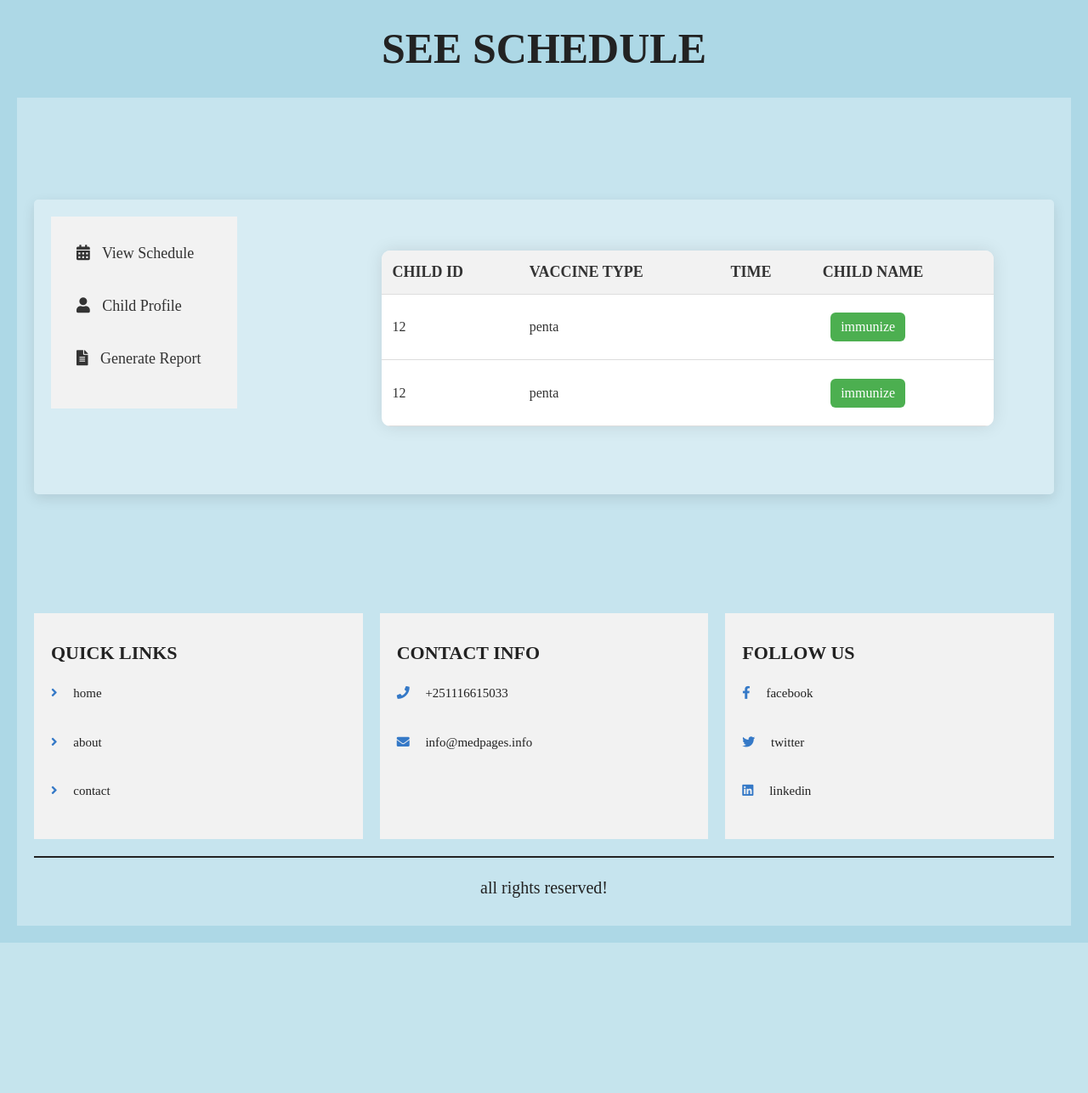
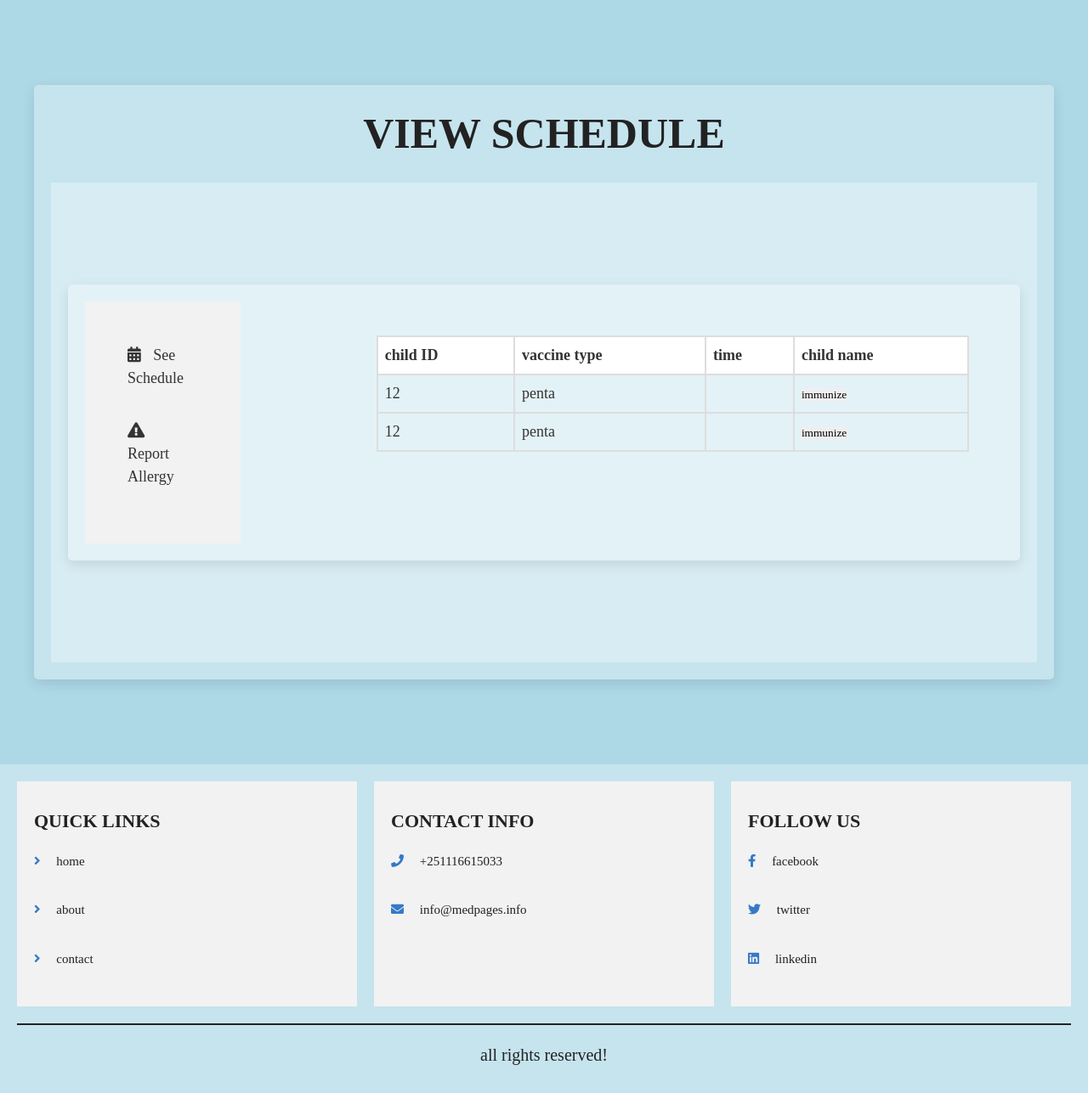
Before and after one commit to lensesorsa/lense, a PHP site: page /viewschedule.php in a window 1280 px wide. Shown: the part 78-1365 px from the top of the page at 85% size. Before the commit the page ends 1188 px from the top, so only its background shows below. Run offline with PHP 8.4, Linux system fonts and the light colour scheme; data comes from the database, SQL or seed files in the repository.

Commit message:
update style

```diff
--- a/viewschedule.php
+++ b/viewschedule.php
@@ -5,15 +5,41 @@
    <meta charset="UTF-8">
    <meta http-equiv="X-UA-Compatible" content="IE=edge">
    <meta name="viewport" content="width=device-width, initial-scale=1.0">
-   <title>view schedule</title>
+   <title>View schedule</title>
    <!-- font awesome cdn link  -->
    <link rel="stylesheet" href="https://cdnjs.cloudflare.com/ajax/libs/font-awesome/5.15.4/css/all.min.css">
    <!-- swiper css link  -->
    <link rel="stylesheet" href="https://unpkg.com/swiper@7/swiper-bundle.min.css" />
    <!-- custom css file link  -->
-   <link rel="stylesheet" href="css/style.css">
+   <link rel="stylesheet" href="css/Style.css">
+   <ink rel="shortcut icon" href="images/ye.jpg">
 </head>
 <style>
+   table {
+      border-collapse: collapse;
+      width: 100%;
+      margin-bottom: 20px;
+   }
+
+   th,
+   td {
+      text-align: left;
+      padding: 8px;
+      border: 2px solid #ddd;
+      font-size: 18px;
+   }
+
+   th {
+      background-color: white;
+
+   }
+
+   /* Add hover effect to rows */
+   tr:hover {
+      background-color: #f5f5f5;
+      cursor: pointer;
+   }
+
    /* Reset styles */
    * {
       box-sizing: border-box;
@@ -48,7 +74,7 @@ a:hover {
    .row {
       display: flex;
       flex-direction: row;
-   column-gap:10rem;
+      column-gap: 10rem;
    }
 
    .col-3 {
@@ -57,14 +83,14 @@ a:hover {
    }
 
    .col-9 {
-   width: 75%;
+      width: 85%;
    }
 
    /* Navigation styles */
    .box {
       background-color: #f2f2f2;
       padding: 20px;
-   height: auto;
+      height: 100%;
       position: sticky;
       left: 0;
       top: 0;
@@ -123,76 +149,25 @@ a:hover {
    .btn:hover {
       background-color: #0056b3;
    }
-   body {
-      background-color: lightblue;
-      font-family: Arial, sans-serif;
-   }
-
-   table {
-      border-collapse: collapse;
-      width: 100%;
-      margin-bottom: 20px;
-      background-color: white;
-      box-shadow: 0 0 20px rgba(0, 0, 0, 0.1);
-      border-radius: 10px;
-      overflow: hidden;
-   }
-
-   th,
-   td {
-      text-align: left;
-      padding: 12px;
-      border-bottom: 1px solid #ddd;
-   }
-
-   th {
-      background-color: #f2f2f2;
-      font-size: 18px;
-      text-transform: uppercase;
-   }
-
-   td {
-      font-size: 16px;
-   }
-
-   button {
-      display: inline-block;
-      padding: 8px 12px;
-      border-radius: 6px;
-      border: none;
-      background-color: #4CAF50;
-      color: white;
-      font-size: 16px;
-      cursor: pointer;
-      transition: background-color 0.3s ease;
-      margin: 5%;
-   }
-
-   button:hover {
-      background-color: #3e8e41;
-   }
 </style>
 
 <body style="background-color:lightblue">
-<?php @include 'Nhome.php'; ?>
-<section class="contact">
-         <h1 class="heading">see schedule</h1>
+   <?php @include 'NKhome.php'; ?>
+   <div class="container">
+      <h1 class="heading">View schedule</h1>
       <section class="footer">
          <!-- <div class="box-container"> -->
             <div class="container">
                <div class="row">
                   <div class="col-3">
                      <div class="box">
-               <a href="viewschedule.php" class="active"><i class="fas fa-calendar-alt"></i> View Schedule</a>
-               <a href="childprofile.php"><i class="fas fa-user"></i> Child Profile</a>
-               <a href="generatereport.php"><i class="fas fa-file-alt"></i> Generate Report</a>
+                        <?php @include 'parentnavigation.php'; ?>
                      </div>
                   </div>
                   <div class="col-9 welcome">
                     <div class="content">
                     <fieldset style="width: 10;">
             <?php
-                            session_start();
             $host = "localhost";
             $username = "root";
             $password = "";
@@ -201,9 +176,10 @@ a:hover {
             try {
                $conn = new PDO("mysql:host=$host;dbname=$dbname", $username, $password);
                $conn->setAttribute(PDO::ATTR_ERRMODE, PDO::ERRMODE_EXCEPTION);
+            //    session_start();
 
                // Select all rows from the "users" table
-                              $stmt = $conn->query("SELECT * FROM schedule where date=curdate()"); //for the specific nurse and time that time is also specified
+               $stmt = $conn->query("SELECT * FROM schedule where date=curdate()");//for the specific nurse and time that time is also specified
 
                // Display the results in an HTML table
                echo "<table>";
@@ -232,10 +208,16 @@ a:hover {
                   </div>
                </div>
             </div>
+
       </section>
+   </div>
 
    <?php @include 'footer.php'; ?>
-</section>
+
+   <!-- swiper js link  -->
+   <script src="https://unpkg.com/swiper@7/swiper-bundle.min.js"></script>
+   <!-- custom js file link  -->
+   <script src="js/script.js"></script>
 </body>
 
 </html>
```
Lines whose indentation alone changed are shown as unchanged.
